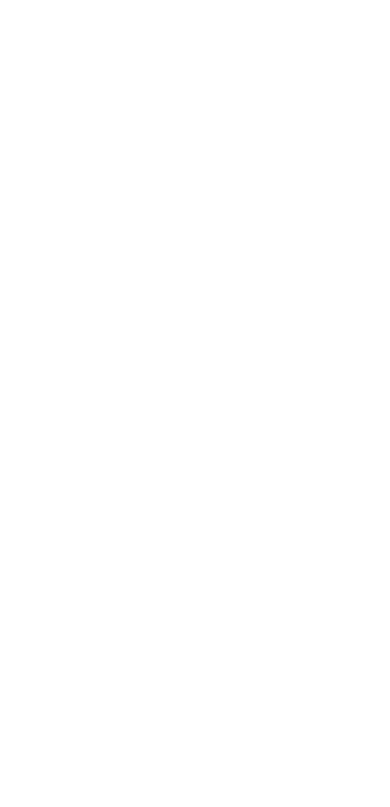
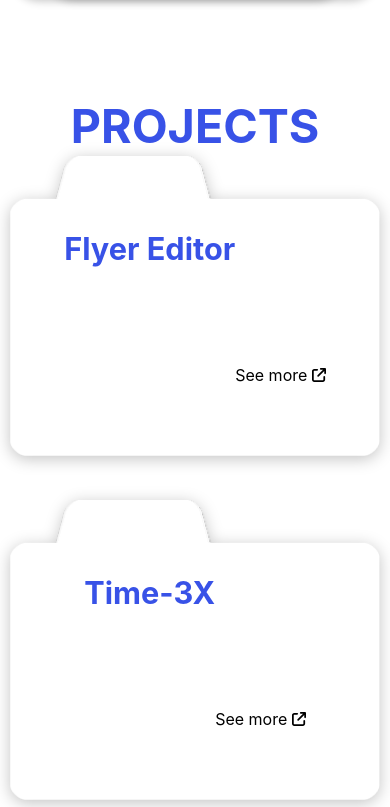
Before and after one commit to vanhongha/portfolio, a React (Create React App) app: page / in a window 390 px wide. Shown: the part 3277-4084 px from the top of the page. Before the commit the page ends 3275 px from the top, so only its background shows below. Built offline with nearby package versions, Linux system fonts and the light colour scheme.

Commit message:
Update responsive - Projects

```diff
--- a/src/App.js
+++ b/src/App.js
@@ -14,7 +14,7 @@
 			<Education/>
 			<Skills/>
 			<Experiences/>
-			{/*<Projects/>*/}
+			<Projects/>
 		</div>
 	);
 }
--- a/src/components/projects/ProjectFolder.module.css
+++ b/src/components/projects/ProjectFolder.module.css
@@ -1,12 +1,11 @@
 .project-folder{
-	width: 30%;
-	height: 304px;
 	background-repeat: no-repeat;
-	background-position: unset;
+	background-position: center;
 	background-size: contain;
 	-webkit-filter: drop-shadow(0px 3px 8px rgba(0, 0, 0, 0.24));
 	filter: drop-shadow(0px 3px 8px rgba(0, 0, 0, 0.24));
 	margin-bottom: 40px;
+	text-align: center;
 }
 
 .project-folder.folder{
@@ -18,9 +17,29 @@
 }
 
 .see-more{
-	position: absolute;
 	cursor: pointer;
-	float: left;
-	left: 40px;
-	top: 150px;
+	position: relative;
+	top: 65%;
 }
+
+@media only screen and (min-width: 1280px){
+	.project-folder{
+		max-width: 316px;
+		width: 30%;
+		height: 304px;
+	}
+}
+
+@media only screen and (max-width: 1023px){
+	.project-folder{
+		width: 100%;
+		height: 304px;
+	}
+}
+
+@media only screen and (max-width: 1279px) and (min-width: 1024px){
+	.project-folder{
+		width: 50%;
+		height: 304px;
+	}
+}
--- a/src/components/projects/ProjectTitle.module.css
+++ b/src/components/projects/ProjectTitle.module.css
@@ -5,6 +5,4 @@
 	position: relative;
 	top: 25%;
 	z-index: 1;
-	float: left;
-	left: 40px;
 }
--- a/src/components/projects/Projects.js
+++ b/src/components/projects/Projects.js
@@ -99,7 +99,7 @@
 	});
 
 	return (
-		<div>
+		<div className={classes.projects}>
 			{openModal &&
 				<ProjectModal
 					selectingIndex={projectIndex}
--- a/src/components/projects/Projects.module.css
+++ b/src/components/projects/Projects.module.css
@@ -3,3 +3,13 @@
 	flex-wrap: wrap;
 	justify-content: space-between;
 }
+
+.projects{
+	margin-top: 100px;
+}
+
+@media only screen and (max-width: 1023px){
+	.content{
+		justify-content: space-evenly;
+	}
+}
```
